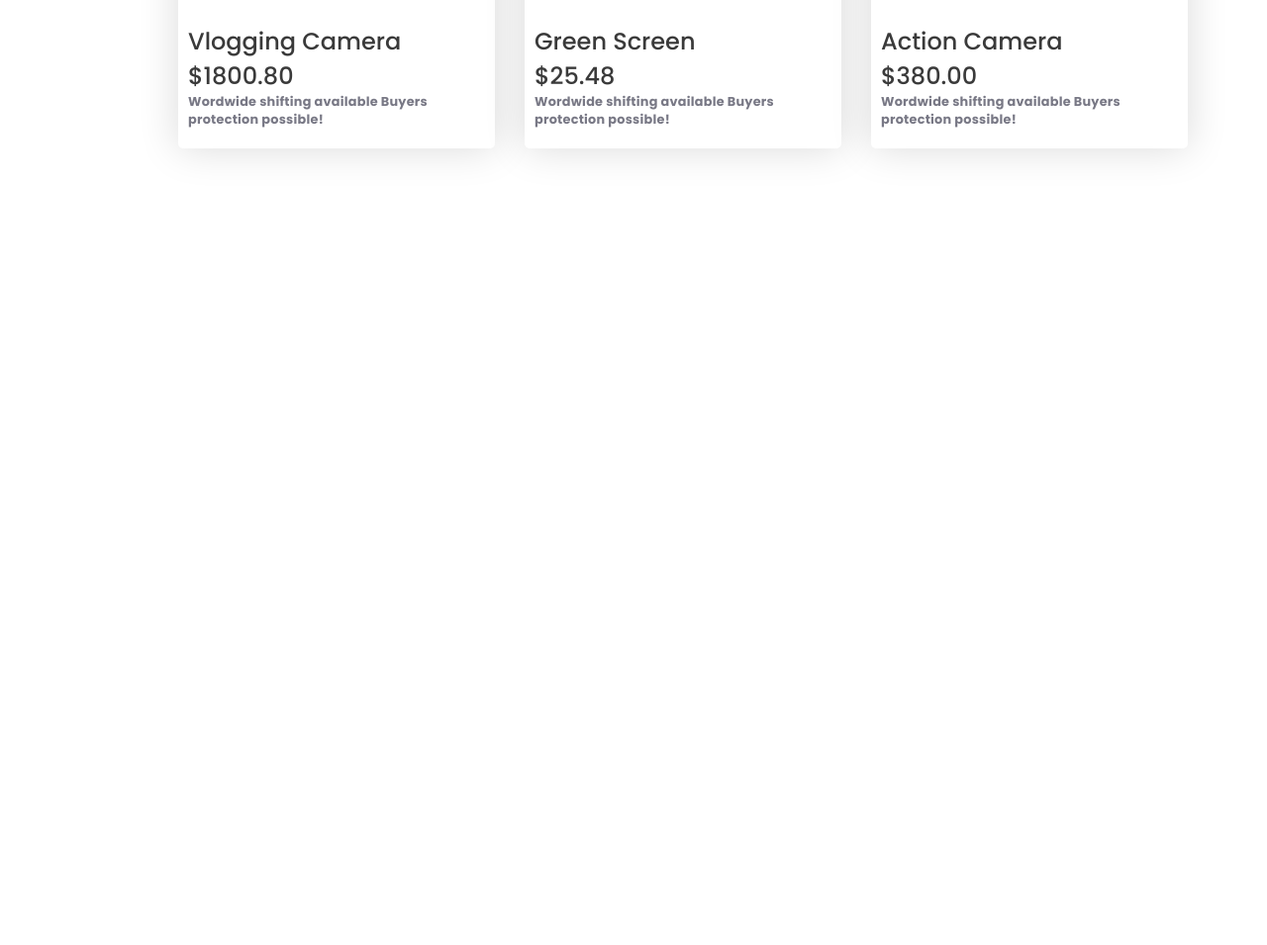
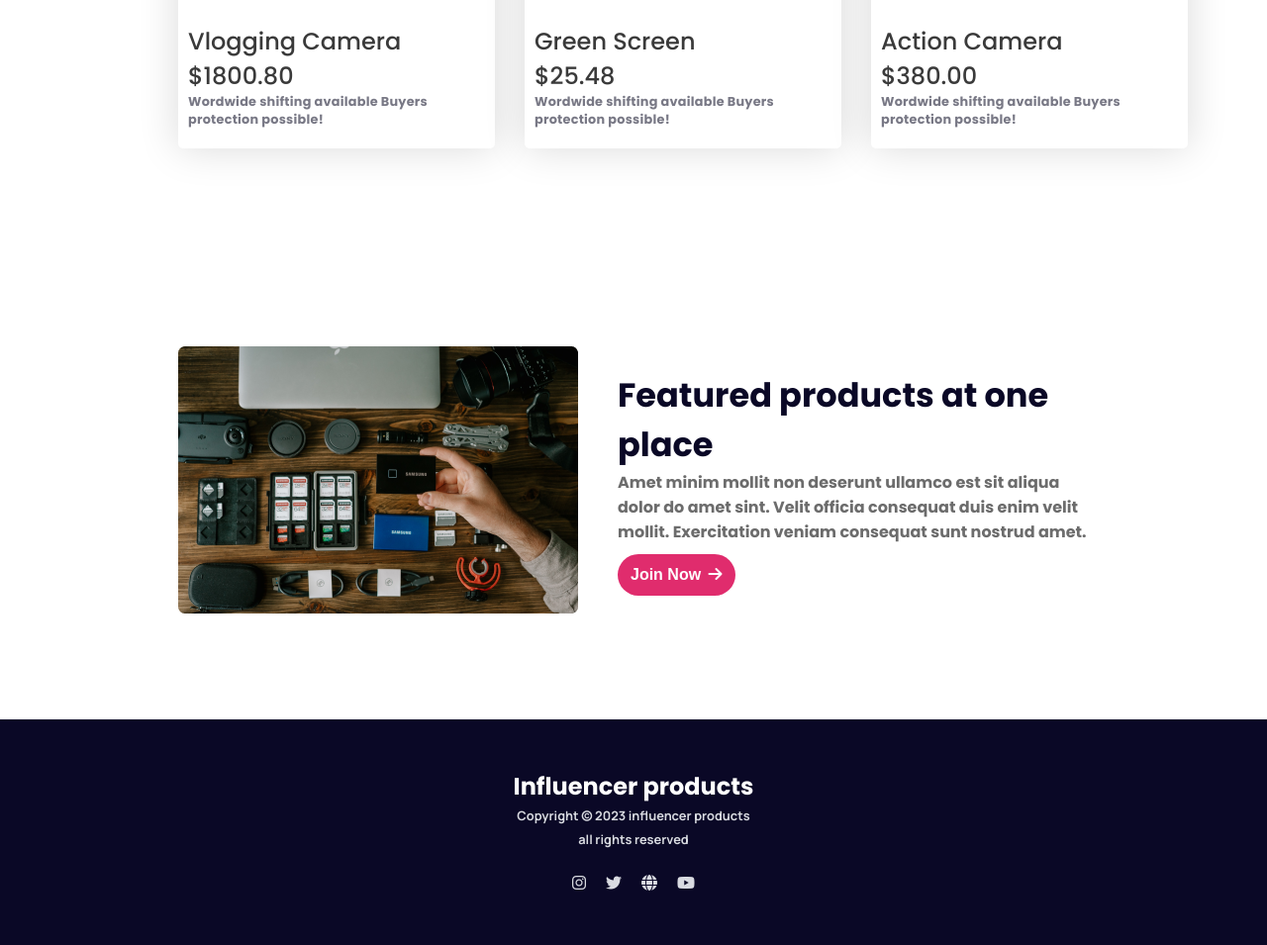
Before and after one commit to AhosanHabib2121/influencer-gear-project, a plain HTML site: page index.html in a window 1280 px wide. Shown: the part 2126-3081 px from the top of the page at 99% size. Before the commit the page ends 2376 px from the top, so only its background shows below. Drawn offline with Linux system fonts and the light colour scheme.

Commit message:
footer section complete

```diff
--- a/css/style.css
+++ b/css/style.css
@@ -6,7 +6,9 @@
 /* -----------some common root css style use for full project start------- */
 body{
     font-family: 'Inter', sans-serif;
+    font-family: 'Manrope', sans-serif;
     font-family: 'Poppins', sans-serif;
+
 }
 main{
     margin: 0 180px;
@@ -148,6 +150,61 @@ ul > li a:hover{
     font-weight: 700;
     letter-spacing: 0.252px;
 }
+/* feature-section style use here */
+.feature-section{
+    display: flex;
+    align-items: center;
+    padding: 100px 0;
+    gap: 40px;
+}
+.feature-title{
+    color: #0A0826;
+    font-family: Poppins;
+    font-size: 2.1rem;
+    font-weight: 700;
+}
+.feature-desc{
+    color: #6C6C6C;
+    font-size: 1rem;
+    font-weight: 700;
+    padding-bottom: 10px;
+}
+/* footer section here */
+footer{
+    background: #0A0826;
+    padding: 0 180px;
+}
+.footer-container{
+    width: 248px;
+    text-align: center;
+    margin: 0 auto;
+    padding: 50px 0;
+}
+.footer-title{
+    color: #FFF;
+    font-family: Poppins;
+    font-size: 24px;
+    font-weight: 700;
+}
+.footer-desc{
+    color: #D9DBE1;
+    font-family: Manrope;
+    font-size: 0.8rem;
+    font-weight: 700;
+    line-height: 24px;
+}
+.footer-container > ol{
+    display: flex;
+    gap: 20px;
+    justify-content: center;
+    margin-top: 20px;
+}
+.footer-container > ol li{
+    list-style: none;
+}
+.footer-container > ol > li a{
+    color: #D9DBE1;
+}
 /* ==========Responsive (media query) area here========= */
 /* ------mobile device------ */
 @media screen and (max-width:578px) {
@@ -197,6 +254,13 @@ ul > li a:hover{
         grid-template-columns: repeat(1,330px);
         justify-content: center;
     }
+    /* feature-section style use here */
+    .feature-section{
+       flex-direction: column-reverse;
+    }
+    footer{
+        padding: 0px 20px;
+    }
 }
 /* -----medium device------ */
 @media screen and (min-width:568px) and (max-width:960px) {
--- a/index.html
+++ b/index.html
@@ -7,7 +7,7 @@
     <!-- google fonts link use here -->
     <link rel="preconnect" href="https://fonts.googleapis.com">
     <link rel="preconnect" href="https://fonts.gstatic.com" crossorigin>
-    <link href="https://fonts.googleapis.com/css2?family=Inter:wght@400;500;700&family=Poppins:wght@500;600;700;800&display=swap" rel="stylesheet">
+    <link href="https://fonts.googleapis.com/css2?family=Inter:wght@400;600;700&family=Manrope:wght@500;600;700&family=Poppins:wght@500;600;700;800&display=swap" rel="stylesheet">
     <!-- project main css link here -->
     <link rel="stylesheet" href="css/style.css">
 
@@ -145,10 +145,34 @@
             </div>
 
         </section>
+        <!-- feature section here -->
+        <section class="feature-section">
+            <div class="feature-image">
+                <img src="images/gear.png" alt="not found">
+            </div>
+            <div class="feature-content">
+                <h2 class="feature-title">Featured products at one place</h2>
+                <p class="feature-desc">
+                    Amet minim mollit non deserunt ullamco est sit aliqua dolor do amet sint. Velit officia consequat duis enim velit mollit. Exercitation veniam consequat sunt nostrud amet.
+                </p>
+                 <button class="primary-btn">Join Now <i class="fa-solid fa-arrow-right banner-icon"></i></button>
+            </div>
+        </section>
     </main>
     <!-- footer section here -->
     <footer>
-
+        <div class="footer-container">
+            <h2 class="footer-title">Influencer products</h2>
+            <p class="footer-desc">
+                Copyright &copy; 2023 influencer products all rights reserved
+            </p>
+            <ol>
+                <li><a href=""><i class="fa-brands fa-instagram"></i></a></li>
+                <li><a href=""><i class="fa-brands fa-twitter"></i></a></li>
+                <li><a href=""><i class="fa-solid fa-globe"></i></a></li>
+                <li><a href=""><i class="fa-brands fa-youtube"></i></a></li>
+            </ol>
+        </div>
     </footer>
 </body>
 </html>
```
